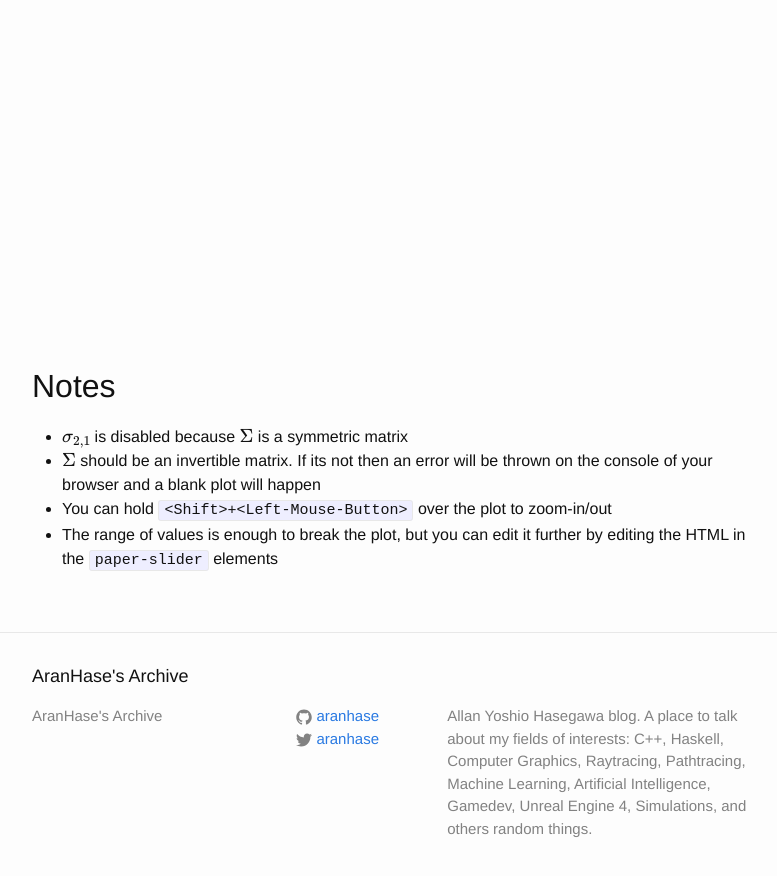
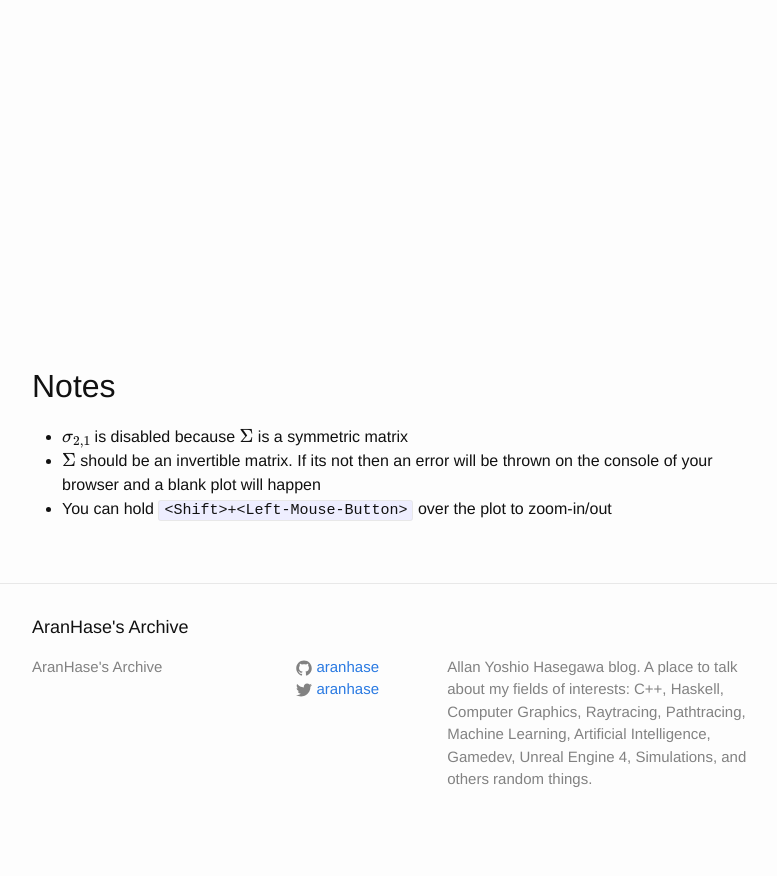
Before and after one commit to AranHase/aranhase.github.io, a Jekyll site: the page built from _posts/2015-03-27-multivariate_gaussian_visualization.md, in a window 1280 px wide and 900 px high, scrolled down 833 px. Shown: the top 876 px of the window, without its empty margins (238-1015 px from the left). Built offline with Jekyll 4.4.1, drawn with Linux system fonts in a browser that asks for light colours; formulas are drawn with MathJax 3; after the commit the page ends 1684 px from its top, so only the background shows below that.

Commit message:
removed mention of paper-elements

```diff
--- a/_posts/2015-03-27-multivariate_gaussian_visualization.md
+++ b/_posts/2015-03-27-multivariate_gaussian_visualization.md
@@ -321,4 +321,3 @@ function on_change_sigma_11() {
  * $$\sigma_{2,1}$$ is disabled because $$\Sigma$$ is a symmetric matrix
  * $$\Sigma$$ should be an invertible matrix. If its not then an error will be thrown on the console of your browser and a blank plot will happen
  * You can hold `<Shift>+<Left-Mouse-Button>` over the plot to zoom-in/out
- * The range of values is enough to break the plot, but you can edit it further by editing the HTML in the `paper-slider` elements
```
